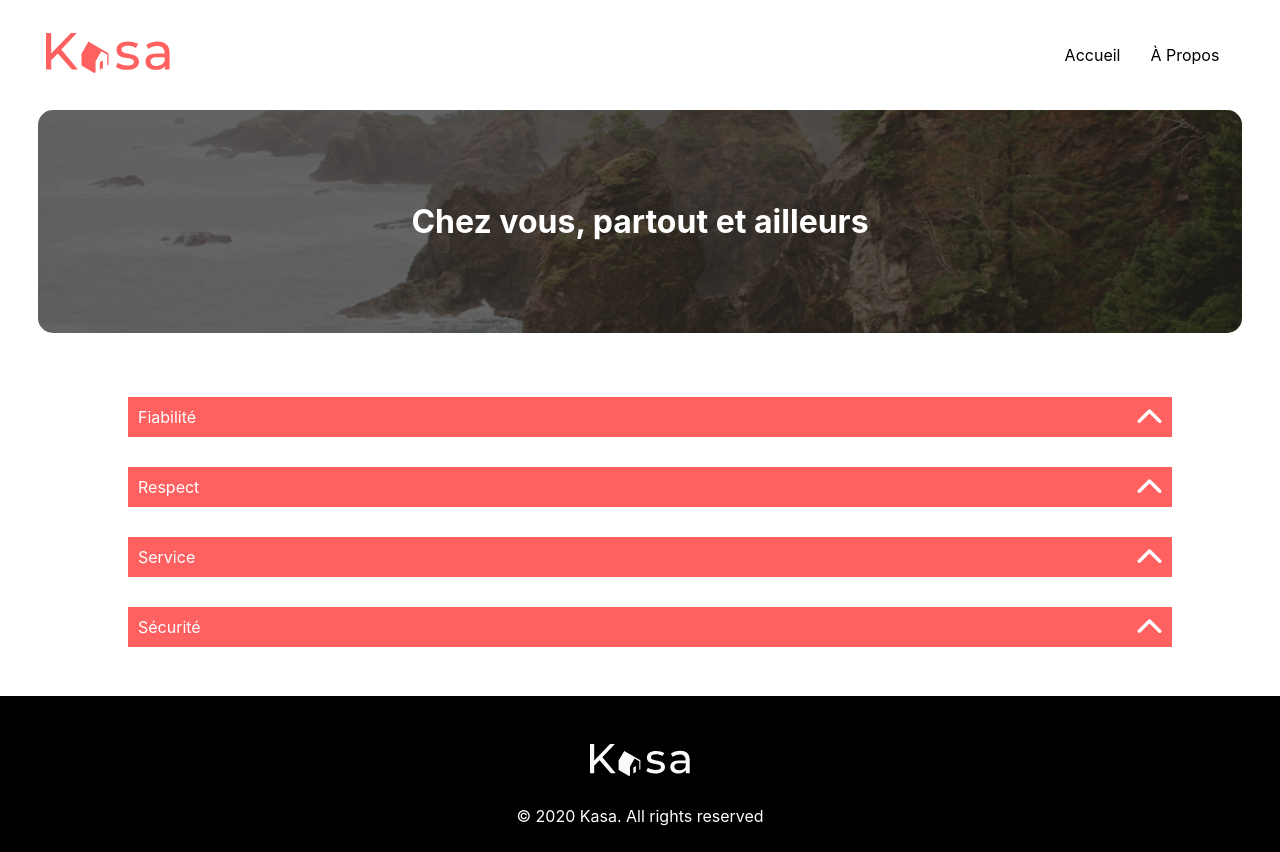
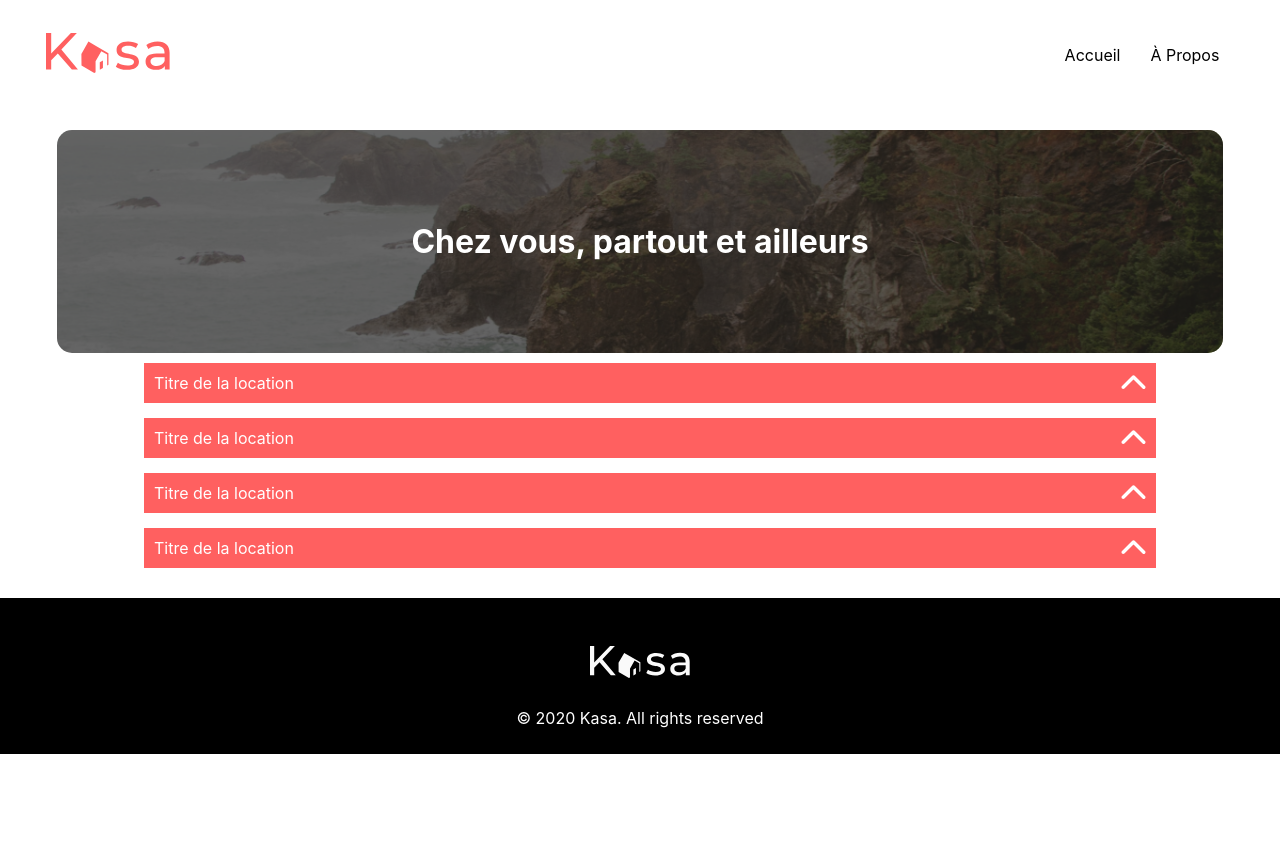
Before and after one commit to PPlonq/AntoineBala_8_16052024c, a React (Create React App) app in the folder kasa/: page /about in a window 1280 px wide. After the commit the page ends 800 px from the top, so only its background shows below. Built offline with nearby package versions, Linux system fonts and the light colour scheme.

Commit message:
Revert "css-update-about-page"
This reverts commit 2c340eaad06ae50d33f9e48beb3d016c3140677a.

```diff
--- a/kasa/src/views/about/About.css
+++ b/kasa/src/views/about/About.css
@@ -1,5 +1,6 @@
 .about {
-    height: 73.3vh;
+    /* text-align: center; */
+    padding: 20px;
 }
 
 .dropdown-container {
@@ -7,6 +8,5 @@
     flex-direction: column;
     gap: 15px;
     align-items: center;
-    padding: 5% 0;
-    gap: 30px;
+    padding: 10px 0 10px 0;
 }
--- a/kasa/src/views/about/About.js
+++ b/kasa/src/views/about/About.js
@@ -5,24 +5,10 @@ import "./About.css";
 
 const About = () => {
     const dropdowns = [
-        {
-            id: 1,
-            title: "Fiabilité",
-            content:
-                "Les annonces postées sur Kasa garantissent une fiabilité totale. Les photos sont conformes aux logements, et toutes les informations sont régulièrement vérifiées par nos équipes.",
-        },
-        {
-            id: 2,
-            title: "Respect",
-            content: "La bienveillance fait partie des valeurs fondatrices de Kasa. Tout comportement discriminatoire ou de perturbation du voisinage entraînera une exclusion de notre plateforme.'",
-        },
-        { id: 3, title: "Service", content: "Nos équipes se tiennent à votre disposition pour vous fournir une expérience parfaite. N'hésitez pas à nous contacter si vous avez la moindre question." },
-        {
-            id: 4,
-            title: "Sécurité",
-            content:
-                "La sécurité est la priorité de Kasa. Aussi bien pour nos hôtes que pour les voyageurs, chaque logement correspond aux critères de sécurité établis par nos services. En laissant une note aussi bien à l'hôte qu'au locataire, cela permet à nos équipes de vérifier que les standards sont bien respectés. Nous organisons également des ateliers sur la sécurité domestique pour nos hôtes.",
-        },
+        { id: 1, title: "Titre de la location", content: "Contenu de la location" },
+        { id: 2, title: "Titre de la location", content: "Contenu de la location" },
+        { id: 3, title: "Titre de la location", content: "Contenu de la location" },
+        { id: 4, title: "Titre de la location", content: "Contenu de la location" },
     ];
     return (
         <div className="about">
--- a/kasa/src/views/home/Home.js
+++ b/kasa/src/views/home/Home.js
@@ -16,7 +16,7 @@ const Home = () => {
     return (
         <div className="home">
             <Banner />
-            <div className="card-container">
+            <div className="dropdown">
                 {cards.map((card) => (
                     <Card key={card.id} title={card.title} />
                 ))}
```
